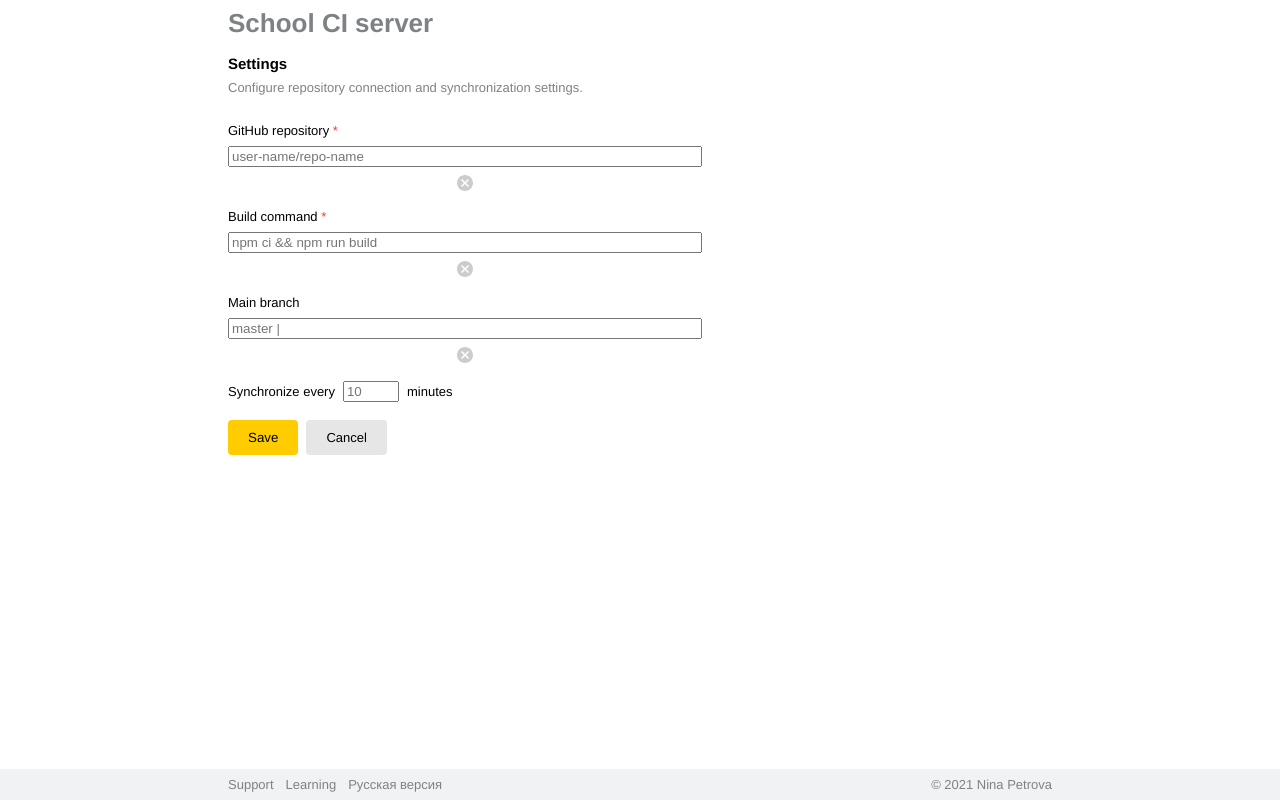
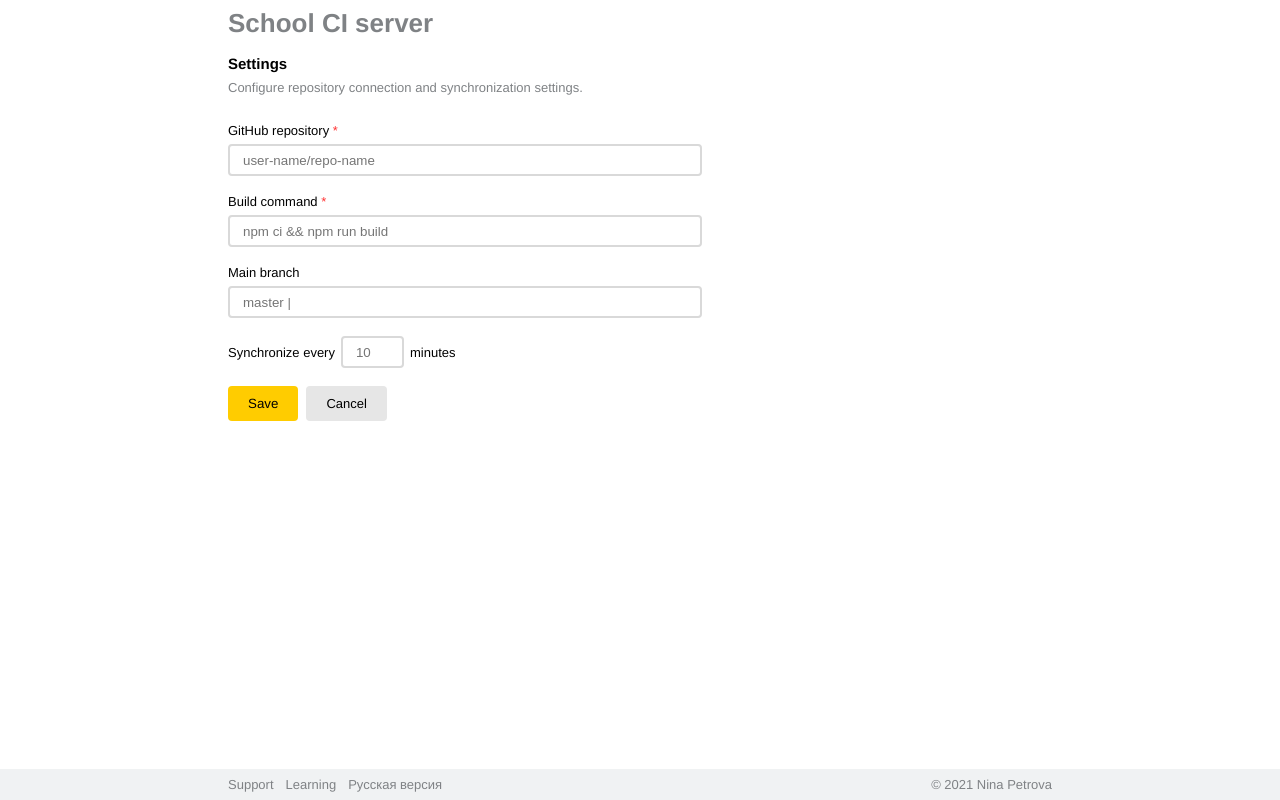
Before and after one commit to PetrovaNina/hw_react, a React (Create React App) app: page /settings in a window 1280 px wide. Built offline with nearby package versions, Linux system fonts and the light colour scheme.

Commit message:
Intut clear button is set

```diff
--- a/src/components/form/Form.js
+++ b/src/components/form/Form.js
@@ -1,7 +1,6 @@
 import React from 'react';
-import Icon from "../Icon";
 import Button from "../button/Button.js";
-import classNames from "classnames";
+import InputField from './Input';
 import './Form.css'
 
 export default function Form(props) {
@@ -29,36 +28,7 @@ export default function Form(props) {
     return (
         <form action='/build-history'>
             <div className='form-group flex column'>
-                {props.fields.map(field => {
-                    let { label, placeholder, isRequired, type, ...attrs } = field;
-
-                    const name = label.replaceAll(' ', '-');
-                    const classes = classNames(
-                        'form-field', 'flex',
-                        attrs.className,
-                        attrs.direction ? attrs.direction : 'column'
-                    );
-                    return <div key={label} className={classes}>
-                        {label &&
-                            <label
-                                htmlFor={name}
-                                className='form-label'>
-                                {label}
-                                {isRequired && <span className='required-mark'> *</span>}
-                            </label>}
-                        <input
-                            name={name}
-                            id={name} type={type ? type : 'text'}
-                            className='form-input' placeholder={placeholder}
-                            required={isRequired && true}
-                            maxLength='50'
-                            {...attrs.inputExtraParams}
-                        />
-                        {attrs.hasIcon &&
-                            <Icon className='input-clear-icon' direct={'icons/clear.svg'} itemName={'clear'} />}
-                        {attrs.text && attrs.text}
-                    </div>
-                })}
+                {props.fields.map(field => <InputField field={field} key={field.label} />)}
                 <div className='form-buttons flex row'>
                     {
                         buttonProps.map(button => {
--- /dev/null
+++ b/src/components/form/Input.css
@@ -0,0 +1,29 @@
+.form-field {
+  flex-wrap: wrap;
+  width: 100%;
+  gap: 6px;
+  position: relative;
+}
+
+.form-input {
+  height: 32px;
+  padding: 10px 13px;
+  border: 2px solid var(--color-border-default);
+  border-radius: 4px;
+}
+
+input[type="number"]::-webkit-outer-spin-button, input[type="number"]::-webkit-inner-spin-button {
+  -webkit-appearance: none;
+  margin: 0;
+}
+
+.form-input-clear-button {
+  position: absolute;
+  right: var(--default-spacing);
+  bottom: var(--default-spacing);
+  height: 16px;
+  padding: 0;
+  background-color: transparent;
+  border: none;
+  border-radius: 50%;
+}
--- /dev/null
+++ b/src/components/form/Input.js
@@ -0,0 +1,59 @@
+import React, { useState } from "react";
+import classNames from "classnames";
+import Icon from "../Icon";
+import './Input.css'
+
+export default function InputField({ field }) {
+    const [inputValue, setInputValue] = useState('');
+    const [clearButtonVisibility, setClearbuttonVisibility] =
+        useState({ visibility: 'hidden' });
+
+    const handleUserInput = (e) => {
+        setInputValue(e.target.value);
+        setClearbuttonVisibility({ visibility: 'visible' });
+    };
+
+    const resetInputField = (e) => {
+        e.preventDefault();
+        setInputValue('');
+        setClearbuttonVisibility({ visibility: 'hidden' });
+    };
+
+
+    let { label, placeholder, isRequired, type, ...attrs } = field;
+
+    const name = attrs.name || label;
+    name.replaceAll(' ', '-');
+
+    console.log(name)
+    const classes = classNames(
+        'form-field', 'flex',
+        attrs.className,
+        attrs.direction ? attrs.direction : 'column'
+    );
+    return <div className={classes}>
+        {label && <label
+            htmlFor={name}
+            className='form-label'>
+            {label}
+            {isRequired && <span className='required-mark'> *</span>}
+        </label>}
+        <input
+            value={inputValue} onChange={handleUserInput}
+            name={name}
+            id={name} type={type ? type : 'text'}
+            className='form-input' placeholder={placeholder}
+            required={isRequired && true}
+            maxLength='50'
+            {...attrs.inputExtraParams}
+        />
+        {attrs.hasIcon &&
+            <button
+                style={clearButtonVisibility}
+                className='form-input-clear-button'
+                onClick={resetInputField}>
+                <Icon direct={'icons/clear.svg'} itemName={'clear-button'} />
+            </button>}
+        {attrs.text && attrs.text}
+    </div>
+}
--- a/src/components/modal/Modal.js
+++ b/src/components/modal/Modal.js
@@ -1,18 +1,18 @@
-import {useEffect, useMemo} from "react";
-import {createPortal} from "react-dom";
+import { useEffect, useMemo } from "react";
+import { createPortal } from "react-dom";
 import Button from "../button/Button";
 import PropTypes from "prop-types";
 import '../../index.css'
 import './Modal.css'
-import Icon from "../Icon";
+import InputField from "../form/Input";
 
 const modalRootElement = document.querySelector('#modal');
 
-const Modal = ({open, submit, cancel}) => {
+const Modal = ({ open, submit, cancel }) => {
     const element = useMemo(() => document.createElement('div'), [])
     const buttonProps = [
         {
-            children: 'Run build',
+            value: 'Run build',
             onClick: submit,
             className: 'modal-submit-btn action',
             disabled: false,
@@ -27,6 +27,13 @@ const Modal = ({open, submit, cancel}) => {
             active: true,
         },
     ]
+    const inputProps = {
+        label: false,
+        placeholder: 'Commit hash',
+        isRequired: false,
+        hasIcon: true,
+        name: 'commit hash',
+    }
 
     useEffect(() => {
         modalRootElement.appendChild(element);
@@ -44,16 +51,10 @@ const Modal = ({open, submit, cancel}) => {
                         <p>Enter the commit hash witch you want to build.</p>
                     </article>
                     <form className='modal-form'>
-                            <input
-                                name={'commit hash'}
-                                id={'commit hash'} type={'text'}
-                                className='form-input'
-                                placeholder='Commit hash'
-                            />
-                            <Icon className='input-clear-icon icon' direct={'icons/clear.svg'} itemName={'clear'}/>
+                        <InputField field={inputProps} key={inputProps.name} />
                         <div className='form-buttons flex row'>{
                             buttonProps.map(button => {
-                                    return <Button key={button.type || button.children} params={button}/>
+                                return <Button key={button.type || button.children} params={button} />
                             })}
                         </div>
                     </form>
```
Lines whose indentation alone changed are shown as unchanged.
